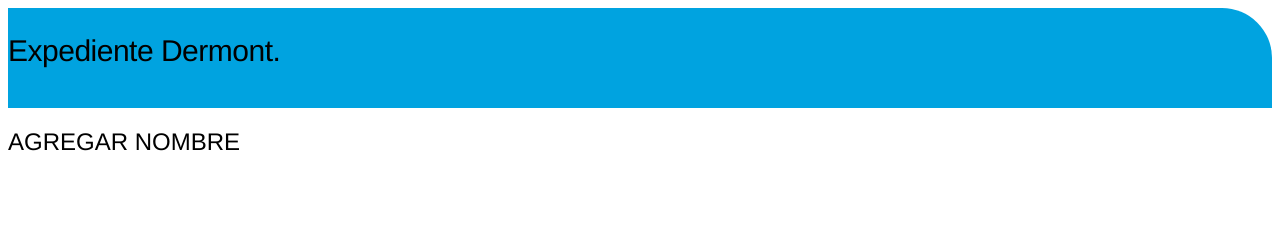
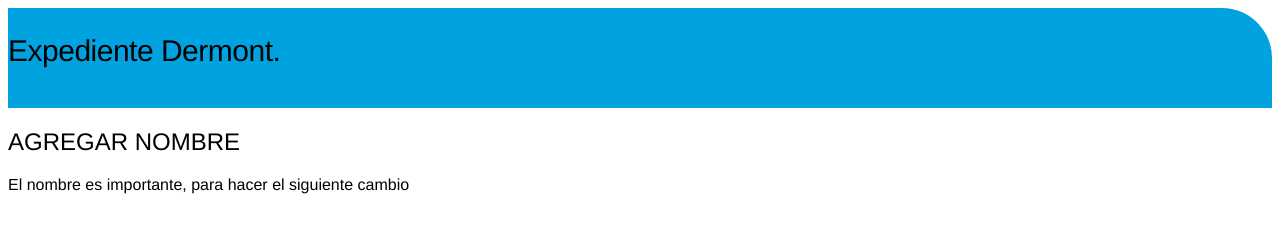
Before and after one commit to peperg86/expediente, a plain HTML site: page index.html in a window 1280 px wide. Drawn offline with Linux system fonts and the light colour scheme.

Commit message:
descripcion nombre

```diff
--- a/index.html
+++ b/index.html
@@ -12,5 +12,6 @@
         <h1 class="hero-texto"> Expediente Dermont.</h1>
 </header>
 <h2>Agregar nombre</h2>
+<p>El nombre es importante, para hacer el siguiente cambio</p>
 </body>
 </html>
```
